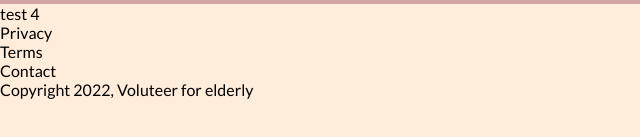
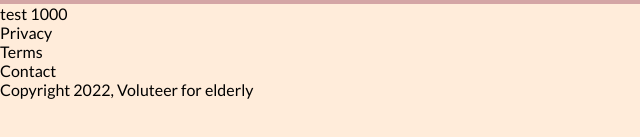
Before and after one commit to PakizeBozkurt/Group-careprojectMVP, a plain HTML site: page index.html in a window 1280 px wide. Shown: the part 191-328 px from the top of the page, 0-640 px from the left. Drawn offline with Linux system fonts and the light colour scheme.

Commit message:
second change

```diff
--- a/index.html
+++ b/index.html
@@ -59,7 +59,7 @@
             </p>
         <p>Test 123</p>
         <p>test3</p>
-        <p> test 4</p>
+        <p> test 1000</p>
     </article>
 </aside>
 
```
